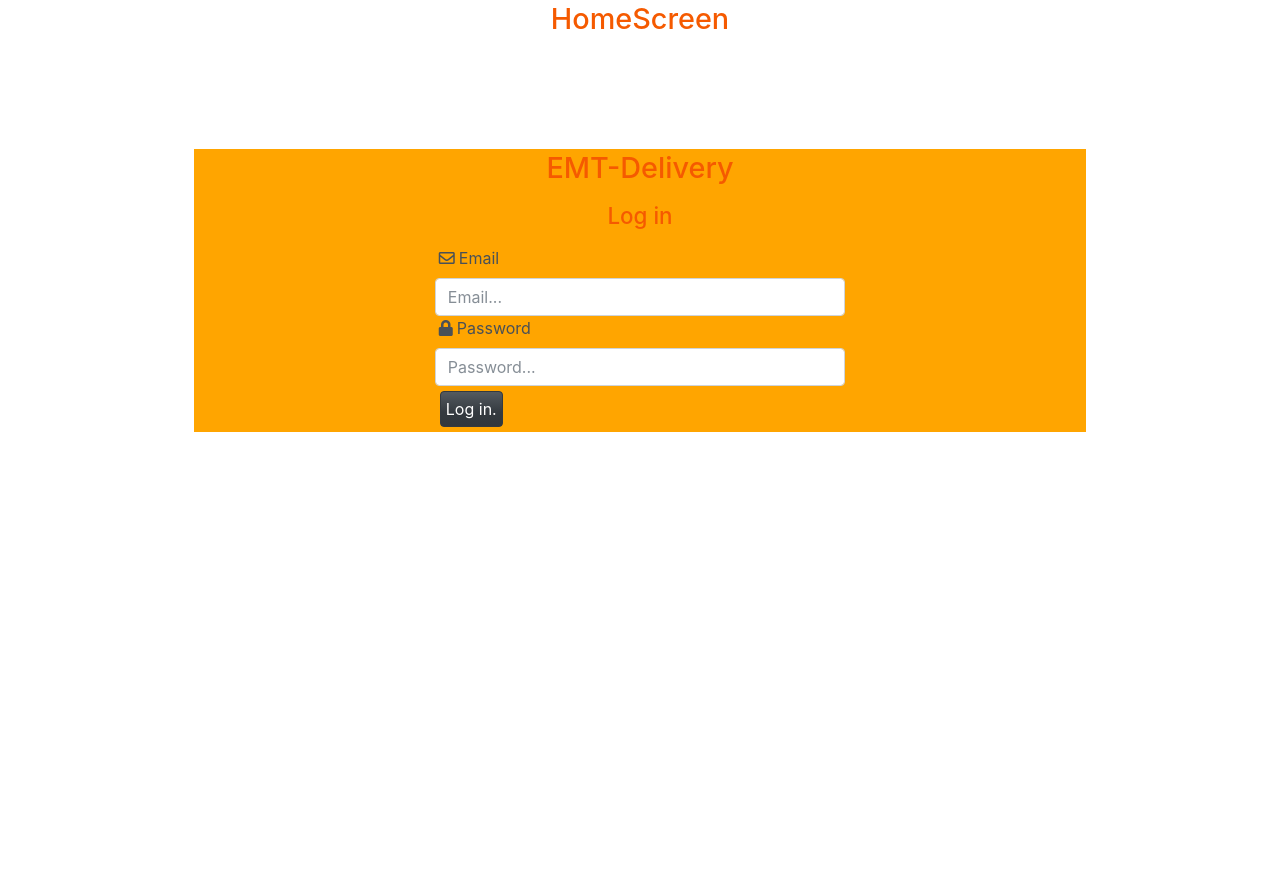
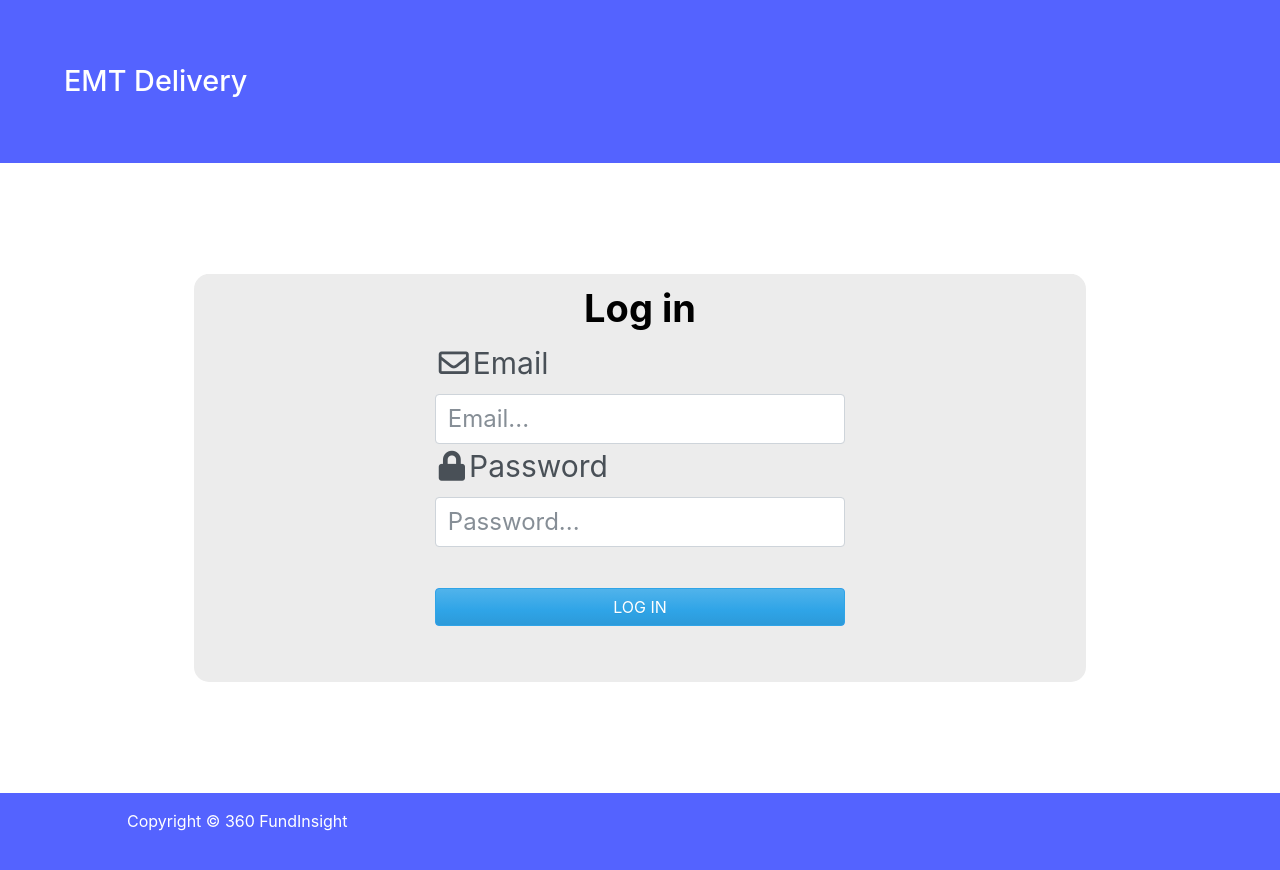
Before and after one commit to ro1814/emt-delivery, a React (Create React App) app in the folder emt-delivery-frontend/: page / in a window 1280 px wide. Shown: the top 870 px of the page. Before the commit the page ends 800 px from the top, so only its background shows below. Built offline with nearby package versions, Linux system fonts and the light colour scheme.

Commit message:
Login screen styles added.

```diff
--- a/emt-delivery-frontend/src/App.js
+++ b/emt-delivery-frontend/src/App.js
@@ -1,6 +1,8 @@
 import { BrowserRouter as Router, Route } from "react-router-dom";
 import { Container } from "react-bootstrap";
 import {HomeScreen} from "./screens/HomeScreen";
+import Header from './components/Header'
+import Footer from './components/Footer'
 import LoginScreen from "./screens/LoginScreen";
 
 import './App.css';
@@ -11,7 +13,7 @@ function App() {
     <Router>
 
 
-      {/* If Header. Goes here. */}
+        <Header/>
 
 
         <Container>
@@ -19,7 +21,7 @@ function App() {
         <Route path="/" component={HomeScreen} exact />
         </Container>
 
-
+        <Footer/>
 
     </Router>
     </>
--- /dev/null
+++ b/emt-delivery-frontend/src/components/Footer.js
@@ -0,0 +1,22 @@
+import React from 'react'
+import '../styles/FooterStyles.css'
+import { Container, Row, Col, Nav } from "react-bootstrap";
+
+
+const Footer = () => {
+  return (
+    <footer className='footerDiv'>
+      <Container>
+        <Row>
+          <Col className="text-center py-3 footerText contactUs">
+
+            <Nav target='_blank' href="">Copyright &copy; 360 FundInsight</Nav>
+
+          </Col>
+        </Row>
+      </Container>
+    </footer>
+  )
+}
+
+export default Footer
--- a/emt-delivery-frontend/src/components/FormContainer.js
+++ b/emt-delivery-frontend/src/components/FormContainer.js
@@ -1,9 +1,10 @@
 import React from 'react'
 import { Container, Row, Col } from 'react-bootstrap'
+import '../styles/FormContinerStyles.css'
 
 const FormContainer = ({ children }) => {
     return (
-        <Container>
+        <Container className='formDiv'>
             <Row className='justify-content-md-center'>
                 <Col xs={12} md={6}>
                     {children}
--- /dev/null
+++ b/emt-delivery-frontend/src/components/Header.js
@@ -0,0 +1,10 @@
+import React from 'react'
+import '../styles/HeaderStyles.css'
+
+const Header = () => {
+  return (
+    <div className='headerDiv'><h1 className='title'>EMT Delivery</h1></div>
+  )
+}
+
+export default Header
--- a/emt-delivery-frontend/src/screens/HomeScreen.js
+++ b/emt-delivery-frontend/src/screens/HomeScreen.js
@@ -4,7 +4,6 @@ import LoginScreen from './LoginScreen'
 export const HomeScreen = () => {
   return (
     <>
-    <h1>HomeScreen</h1>
     <LoginScreen/>
     </>
   )
--- a/emt-delivery-frontend/src/screens/LoginScreen.js
+++ b/emt-delivery-frontend/src/screens/LoginScreen.js
@@ -6,7 +6,7 @@ import Message from "../components/Message";
 import Loader from "../components/Loader";
 import { login } from "../actions/userActions";
 import FormContainer from "../components/FormContainer";
-import {} from '../styles/LoginStyles.css'
+import '../styles/LoginStyles.css'
 import {ContainerStyled} from '../styles/LoginStyles'
 
 const LoginScreen = ({ location, history }) => {
@@ -37,14 +37,14 @@ const LoginScreen = ({ location, history }) => {
     <ContainerStyled>
     <Container>
     <FormContainer>
-      <h1>EMT-Delivery</h1>
-      <h2>Log in</h2>
+
+      <h1 className="loginTitle">Log in</h1>
       {error && <Message variant="danger">{error}</Message>}
       {loading && <Loader />}
 
       <Form onSubmit={submitHandler}>
         <Form.Group controlId="email">
-          <Form.Label> <i className="far fa-envelope iconStyles"></i>Email</Form.Label>
+          <Form.Label className="formLabel"><i className="far fa-envelope iconStyles"></i>Email</Form.Label>
           <Form.Control
             type="email"
             placeholder="Email..."
@@ -54,8 +54,9 @@ const LoginScreen = ({ location, history }) => {
         </Form.Group>
 
         <Form.Group controlId="password">
-          <Form.Label><i className="fas fa-lock iconStyles"></i>Password</Form.Label>
+          <Form.Label className="formLabel"><i className="fas fa-lock iconStyles"></i>Password</Form.Label>
           <Form.Control
+            className="loginInput"
             type="password"
             placeholder="Password..."
             value={password}
@@ -63,8 +64,8 @@ const LoginScreen = ({ location, history }) => {
           ></Form.Control>
         </Form.Group>
 
-        <Button type="submit" variant="primary" className='btn btn-dark btn-block loginBtn'>
-          Log in.
+        <Button type="submit" className='loginBtn col-md-12'>
+          LOG IN
         </Button>
       </Form>
 
--- /dev/null
+++ b/emt-delivery-frontend/src/styles/FooterStyles.css
@@ -0,0 +1,10 @@
+.footerDiv {
+    width: 100%;
+    height: 300px;
+    background-color: #5463FF;
+}
+.contactUs{
+    color: white;
+    display: flex;
+    padding: 5%;
+}
--- /dev/null
+++ b/emt-delivery-frontend/src/styles/FormContinerStyles.css
@@ -0,0 +1,10 @@
+.formDiv{
+    background: #ECECEC !important;
+}
+.formLabel{
+    font-size: 30px;
+}
+
+.form-control {
+    font-size: 1.5rem !important;
+}
--- /dev/null
+++ b/emt-delivery-frontend/src/styles/HeaderStyles.css
@@ -0,0 +1,11 @@
+.headerDiv {
+    width: 100%;
+    height: 10%;
+    background-color: #5463FF;
+}
+.title{
+    color: white;
+    display: flex;
+    height: 10%;
+    padding: 5%;
+}
--- a/emt-delivery-frontend/src/styles/LoginStyles.css
+++ b/emt-delivery-frontend/src/styles/LoginStyles.css
@@ -4,7 +4,7 @@
 }
 
 .loginBtn {
-    align-content: center;
-    margin: 5px;
-    padding: 5px;
+    background-color: #5463FF !important;
+    color: white;
+    margin-top: 10%;
 }
--- a/emt-delivery-frontend/src/styles/LoginStyles.js
+++ b/emt-delivery-frontend/src/styles/LoginStyles.js
@@ -1,10 +1,21 @@
 import styled from 'styled-components'
 
 export const ContainerStyled = styled.div`
+flex-direction: row;
+background-color: #ECECEC;
+margin: 10%;
+padding-bottom: 5%;
+border-top-left-radius:15px;
+border-top-right-radius:15px;
+border-bottom-left-radius:15px;
+border-bottom-right-radius:15px;
 
-display: flex;
-/* flex-direction: ; */
-background-color: orange;
-margin: 10%;
+.loginTitle{
+    align-items: center;
+    font-size: 38px;
+    font-weight: bold;
+    margin-top: 10px;
+    color: black;
 
+}
 `
```
